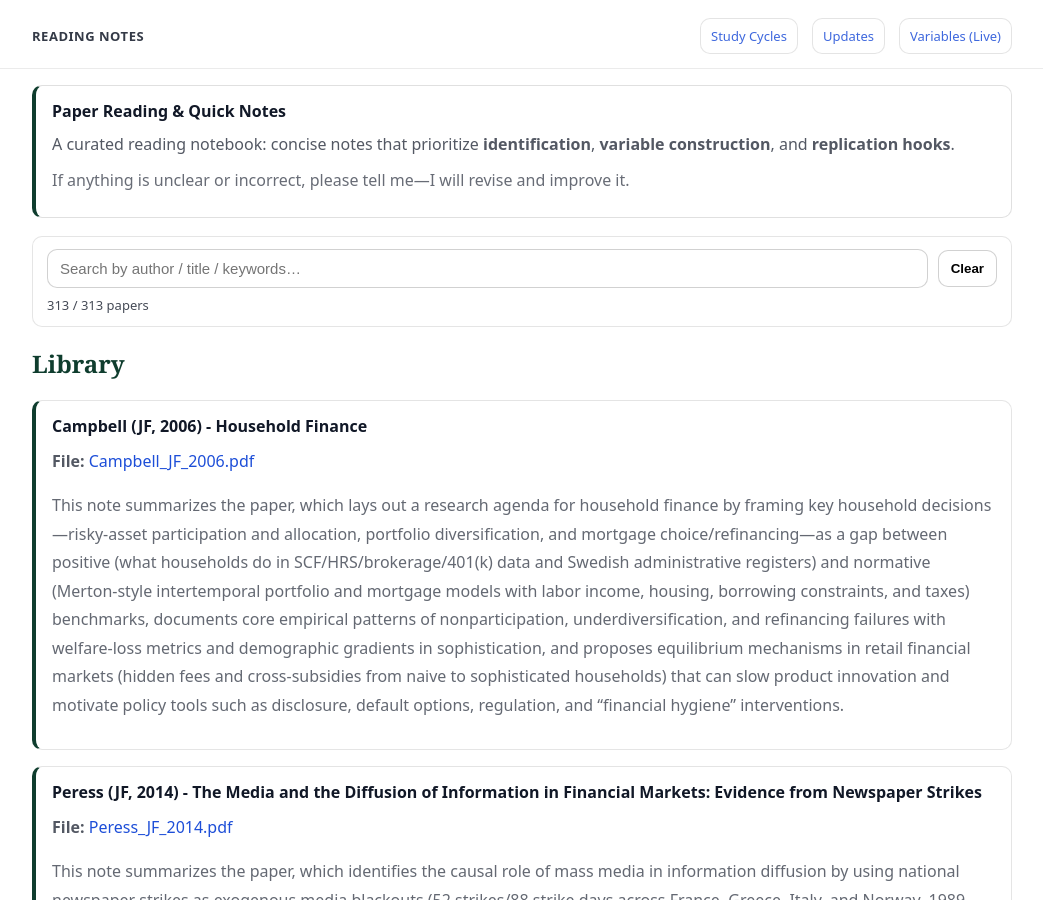
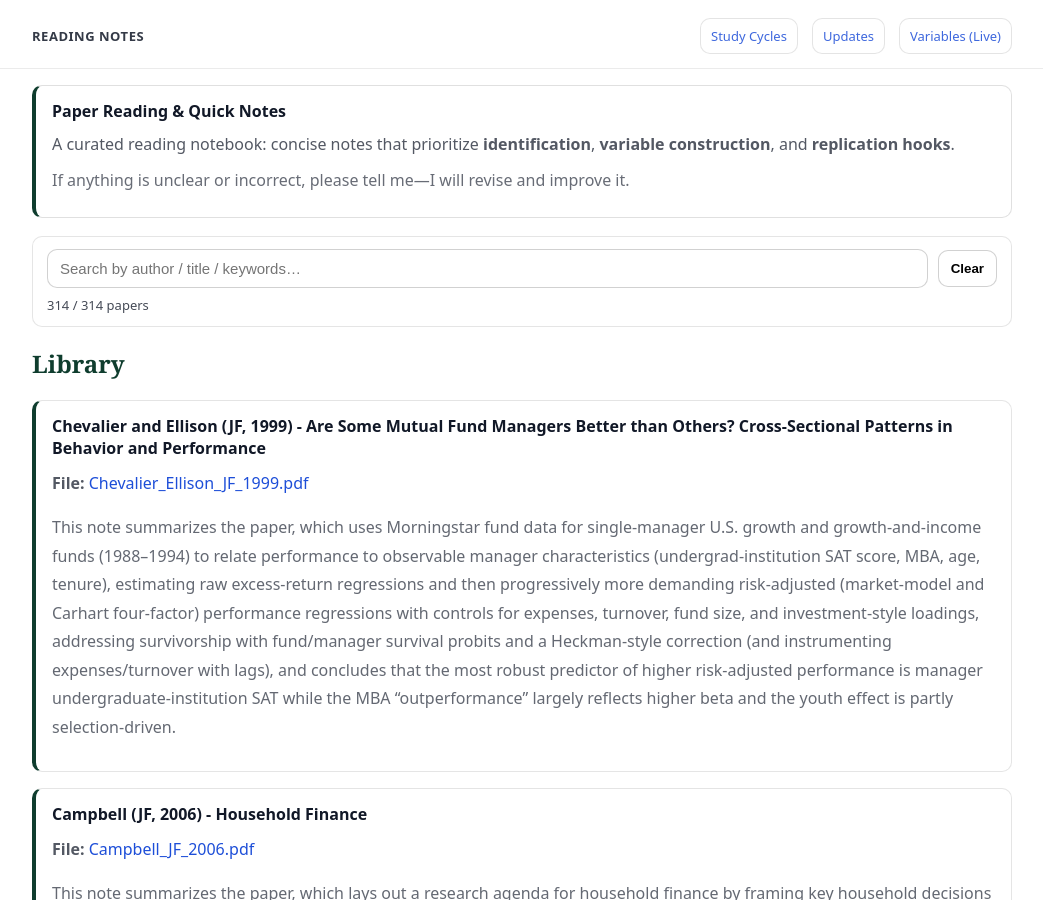
Before and after one commit to yaxinzn/study-archive, a Jekyll site: the page built from reading/index.md, in a window 1280 px wide and 900 px high. Shown: the whole window, without its empty margins (118-1161 px from the left). Built offline with Jekyll 4.4.1, drawn with Linux system fonts in a browser that asks for light colours.

Commit message:
Reading: add/update Chevalier_Ellison_JF_1999.pdf

```diff
--- a/_data/reading.yml
+++ b/_data/reading.yml
@@ -1,3 +1,7 @@
+- title: "Chevalier and Ellison (JF, 1999) - Are Some Mutual Fund Managers Better than Others? Cross-Sectional Patterns in Behavior and Performance"
+  file: "Chevalier_Ellison_JF_1999.pdf"
+  desc: "This note summarizes the paper, which uses Morningstar fund data for single-manager U.S. growth and growth-and-income funds (1988–1994) to relate performance to observable manager characteristics (undergrad-institution SAT score, MBA, age, tenure), estimating raw excess-return regressions and then progressively more demanding risk-adjusted (market-model and Carhart four-factor) performance regressions with controls for expenses, turnover, fund size, and investment-style loadings, addressing survivorship with fund/manager survival probits and a Heckman-style correction (and instrumenting expenses/turnover with lags), and concludes that the most robust predictor of higher risk-adjusted performance is manager undergraduate-institution SAT while the MBA “outperformance” largely reflects higher beta and the youth effect is partly selection-driven."
+
 - title: "Campbell (JF, 2006) - Household Finance"
   file: "Campbell_JF_2006.pdf"
   desc: "This note summarizes the paper, which lays out a research agenda for household finance by framing key household decisions—risky-asset participation and allocation, portfolio diversification, and mortgage choice/refinancing—as a gap between positive (what households do in SCF/HRS/brokerage/401(k) data and Swedish administrative registers) and normative (Merton-style intertemporal portfolio and mortgage models with labor income, housing, borrowing constraints, and taxes) benchmarks, documents core empirical patterns of nonparticipation, underdiversification, and refinancing failures with welfare-loss metrics and demographic gradients in sophistication, and proposes equilibrium mechanisms in retail financial markets (hidden fees and cross-subsidies from naive to sophisticated households) that can slow product innovation and motivate policy tools such as disclosure, default options, regulation, and “financial hygiene” interventions."
```
Also changed, not shown: 1 other file.
